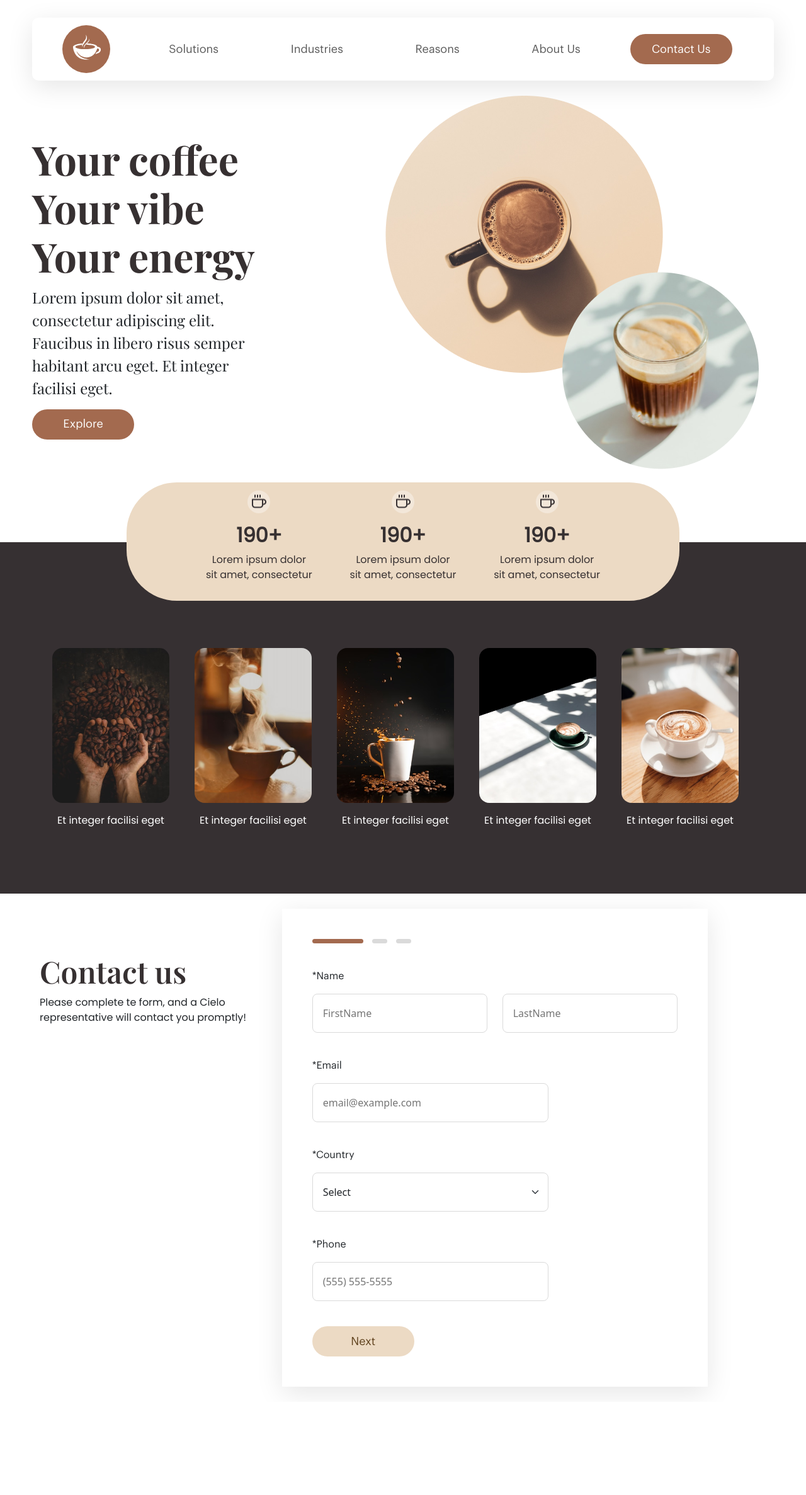
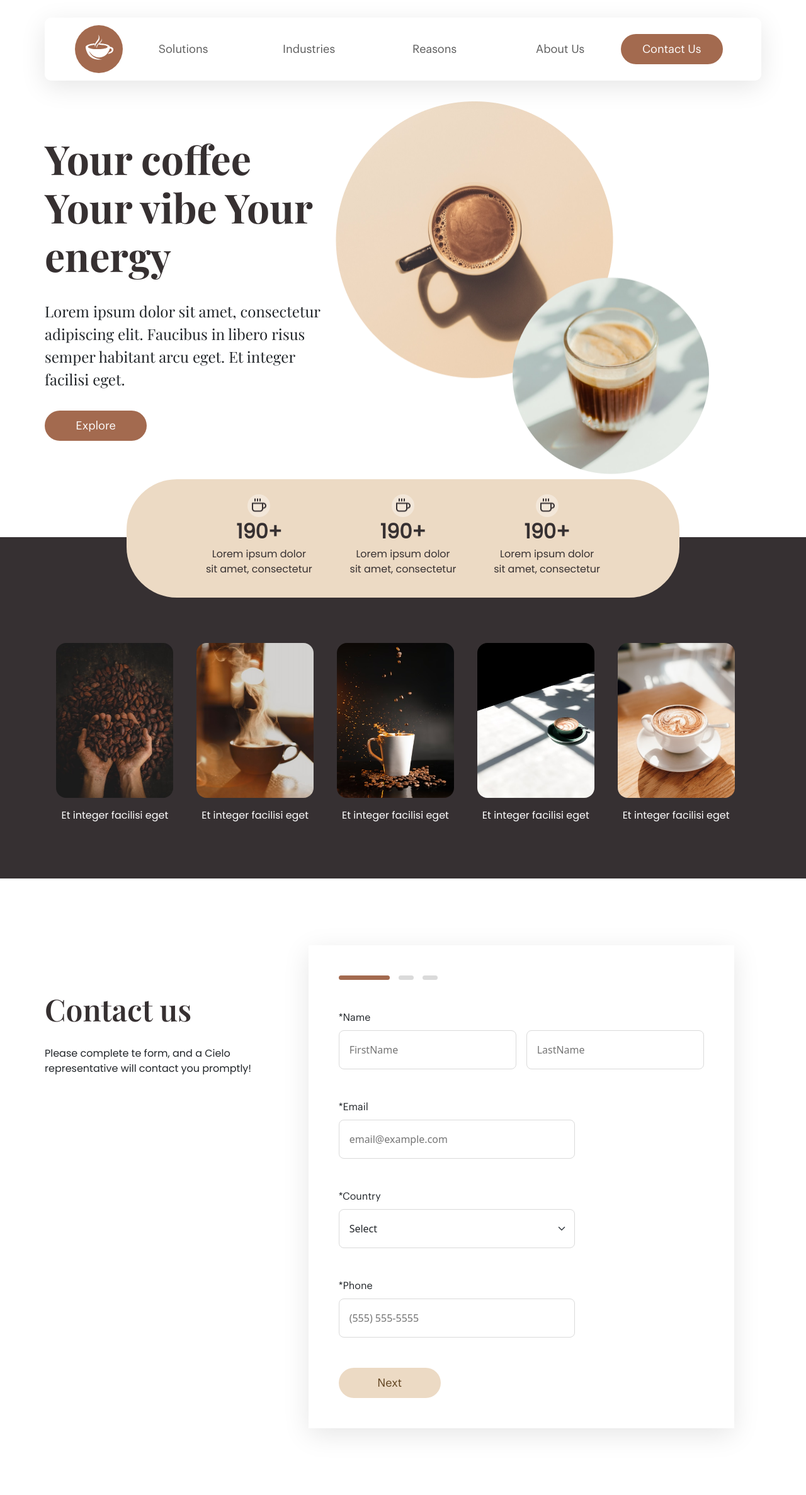
Before and after one commit to Narayan9813117963/Coffee, a PHP site: page / in a window 1280 px wide. Shown: the whole page at 63% size. Before the commit the page ends 2212 px from the top, so only its background shows below. Run offline with PHP 8.4, Linux system fonts and the light colour scheme; style sheets or scripts are compiled from the project's sources.

Commit message:
except the product part almost all fixed

```diff
--- a/dist/css/theme.css
+++ b/dist/css/theme.css
@@ -1,13 +1,13 @@
 @font-face {
-  font-family: "first-font";
+  font-family: "playfair-display";
   src: url(../../../dist/css/fonts/PlayfairDisplay-VariableFont_wght.ttf); }
 
 @font-face {
-  font-family: "second-font";
+  font-family: "GraphikRegular";
   src: url(../../../dist/css/fonts/GraphikRegular.otf); }
 
 @font-face {
-  font-family: "third-font";
+  font-family: "Poppins-Regular";
   src: url(../../../dist/css/fonts/Poppins-Regular.ttf); }
 
 * {
@@ -25,26 +25,30 @@
   margin: auto; }
 
 h1 {
-  font-family: "first-font";
+  font-family: "playfair-display";
   font-weight: 700;
   color: #363031;
-  font-size: 64px; }
+  font-size: 64px;
+  margin: 0; }
 
 h2 {
-  font-family: "first-font";
+  font-family: "playfair-display";
   font-weight: 600;
   color: #363031;
-  font-size: 48px; }
+  font-size: 48px;
+  margin: 0; }
 
 h3 {
-  font-family: "third-font";
+  font-family: "Poppins-Regular";
   font-weight: 600;
   color: #363031;
-  font-size: 32px; }
+  font-size: 32px;
+  margin: 0; }
 
 p {
   font-size: 16px;
-  font-family: "third-font"; }
+  font-family: "Poppins-Regular";
+  margin: 0; }
 
 li {
   list-style: none; }
@@ -57,7 +61,7 @@ a {
   color: #fff;
   width: 162px;
   height: 48px;
-  font-family: "second-font";
+  font-family: "GraphikRegular";
   border-radius: 25px;
   font-weight: 400;
   font-size: 18px;
@@ -80,6 +84,9 @@ a {
   justify-content: center;
   transition: background-color 0.3s, color 0.3s; }
 
+figure {
+  margin: 0; }
+
 img {
   width: 100%;
   height: 100%; }
@@ -87,13 +94,25 @@ img {
 .row {
   width: 100%; }
 
-@media screen and (max-width: 992px) {
+@media screen and (max-width: 1400px) {
   .custom-container {
     padding: 0 20px; } }
 
+.banner {
+  margin-top: 161px;
+  margin-bottom: 62px; }
+  .banner .left-sec-banner {
+    max-width: 464px;
+    width: 100%; }
+    .banner .left-sec-banner .banner-text {
+      gap: 32px; }
     .banner .left-sec-banner .banner-paragraph {
       font-size: 24px;
-  font-family: "first-font"; }
+      font-family: "playfair-display"; }
+  .banner .right-sec-banner {
+    max-width: 592.48px;
+    width: 100%;
+    height: 592.48px; }
 
 .product-wrapper {
   background: #363032;
@@ -113,6 +132,8 @@ img {
         min-height: 140px;
         width: 100%;
         margin: auto; }
+        .product-wrapper .customer-num-detail-wrapper .branch-customer-detail .detail-card-wrapper .section-detail {
+          gap: 4px; }
           .product-wrapper .customer-num-detail-wrapper .branch-customer-detail .detail-card-wrapper .section-detail .coffee-icon {
             height: 36px;
             width: 36px;
@@ -136,9 +157,14 @@ img {
     .product-wrapper .product-1 .product-name {
       color: #FFF; }
 
-.contact-wrapper .contact-head {
-  padding: 71px 0; }
-
+.contact-wrapper {
+  margin: 106px 0; }
+  .contact-wrapper .contact-text {
+    max-width: 360px;
+    width: 100%;
+    height: 280px; }
+    .contact-wrapper .contact-text .contact-head {
+      gap: 29px; }
   .contact-wrapper .contact-form-wrapper {
     max-width: 676px;
     width: 100%;
@@ -147,7 +173,7 @@ img {
     .contact-wrapper .contact-form-wrapper form {
       padding: 48px; }
       .contact-wrapper .contact-form-wrapper form .form-input-wrapper {
-      gap: 40px; }
+        gap: 48px; }
         .contact-wrapper .contact-form-wrapper form .form-input-wrapper .contact-step-indicator {
           max-width: 157px; }
           .contact-wrapper .contact-form-wrapper form .form-input-wrapper .contact-step-indicator .indicator {
@@ -161,10 +187,13 @@ img {
         .contact-wrapper .contact-form-wrapper form .form-input-wrapper .main-input-wrapper {
           max-width: 375px;
           width: 100%; }
+          .contact-wrapper .contact-form-wrapper form .form-input-wrapper .main-input-wrapper .first-last-name {
+            gap: 16px; }
           .contact-wrapper .contact-form-wrapper form .form-input-wrapper .main-input-wrapper label {
-          font-family: "second-font";
+            font-family: "GraphikRegular";
             font-size: 16px;
-          font-weight: 400; }
+            font-weight: 400;
+            margin-bottom: 8px; }
           .contact-wrapper .contact-form-wrapper form .form-input-wrapper .main-input-wrapper input,
           .contact-wrapper .contact-form-wrapper form .form-input-wrapper .main-input-wrapper select {
             width: 100%;
@@ -219,39 +248,53 @@ img {
     align-items: center; } }
 
 @media screen and (max-width: 576px) {
-  .product-wrapper {
-    padding-top: 232px; }
   .contact-head {
     padding: 32px 0 !important; }
   form {
     padding: 32px !important; } }
 
-.nav-wrapper {
+.header-navbar {
+  width: 100%;
+  position: fixed;
+  top: 0; }
+  .header-navbar .nav-wrapper {
     padding: 0 48px;
     box-shadow: 0px 10px 40px 0px rgba(0, 0, 0, 0.1);
     background-color: #fff;
     border-radius: 10px;
     margin-top: 28px;
-  height: 100px; }
-  .nav-wrapper .logo {
+    height: 100px;
+    gap: 48PX; }
+    .header-navbar .nav-wrapper .logo-wrapper {
       height: 76px;
       width: 76px; }
-  .nav-wrapper .navbar a {
+    .header-navbar .nav-wrapper .navigations {
+      max-width: 720px; }
+      .header-navbar .nav-wrapper .navigations .navbar ul li {
+        width: 96px; }
+        .header-navbar .nav-wrapper .navigations .navbar ul li a {
           font-size: 18px;
-    font-family: "second-font";
-    padding: 22px 10px; }
-  .nav-wrapper .toggler-btn .bar-icon {
+          font-family: "GraphikRegular";
+          height: 74px;
+          width: 100%; }
+    .header-navbar .nav-wrapper .contact-btn {
+      max-width: fit-content; }
+    .header-navbar .nav-wrapper .toggler-btn .bar-icon {
       width: 28px; }
-    .nav-wrapper .toggler-btn .bar-icon span {
+      .header-navbar .nav-wrapper .toggler-btn .bar-icon span {
         height: 1px;
         background-color: #363031; }
-  .nav-wrapper .offcanvas {
+    .header-navbar .nav-wrapper .offcanvas {
       background-color: #ffffff;
       height: 100vh !important; }
-    .nav-wrapper .offcanvas .offcanvas-body a {
+      .header-navbar .nav-wrapper .offcanvas .offcanvas-body a {
         color: #363031;
         font-size: 22px;
-      font-family: "second-font"; }
+        font-family: "GraphikRegular"; }
+
+@media screen and (max-width: 992px) {
+  .nav-wrapper {
+    justify-content: space-between; } }
 
 @media screen and (max-width: 576px) {
   .nav-wrapper {
--- a/inc/header.php
+++ b/inc/header.php
@@ -11,34 +11,34 @@
 </head>
 
 <body>
-    <header>
         <nav>
-            <div class="custom-container banner">
-                <div class="d-flex justify-content-between align-items-center nav-wrapper">
-                    <div class="col-lg-1">
+            <div class="header-navbar">
+            <div class="custom-container">
+                <div class="d-flex align-items-center nav-wrapper">
+                    <div class="col-lg-1 logo-wrapper">
                         <figure class="logo m-0">
                             <img src="../images/logo.svg" alt="logo">
                         </figure>
                     </div>
-                    <div class="col-lg-8 d-none d-lg-block">
-                        <div class="navbar px-4">
+                    <div class="col-lg-8 d-none d-lg-block navigations">
+                        <div class="navbar">
                             <ul class="navbar-nav mr-auto d-flex flex-row justify-content-between w-100">
                                 <li class="nav-item active">
-                                    <a class="nav-link" href="#">Solutions</a>
+                                    <a class="nav-link d-flex align-items-center justify-content-center" href="#">Solutions</a>
                                 </li>
                                 <li class="nav-item">
-                                    <a class="nav-link" href="#">Industries</a>
+                                    <a class="nav-link d-flex align-items-center justify-content-center" href="#">Industries</a>
                                 </li>
                                 <li class="nav-item">
-                                    <a class="nav-link" href="#">Reasons</a>
+                                    <a class="nav-link d-flex align-items-center justify-content-center" href="#">Reasons</a>
                                 </li>
                                 <li class="nav-item">
-                                    <a class="nav-link" href="#">About Us</a>
+                                    <a class="nav-link d-flex align-items-center justify-content-center" href="#">About Us</a>
                                 </li>
                             </ul>
                         </div>
                     </div>
-                    <div class="col-lg-2 d-flex d-none d-lg-block justify-content-end">
+                    <div class="col-lg-2 d-flex d-none d-lg-block justify-content-end contact-btn">
                         <a class="button-primary" href="#">Contact Us</a>
                     </div>
                     <div class=" col-3 col-md-3 col-lg-2 toggler-btn d-block d-lg-none justify-content-end">
@@ -75,5 +75,6 @@
                     </div>
                 </div>
             </div>
+            </div>
+
         </nav>
-    </header>
--- a/index.php
+++ b/index.php
@@ -1,20 +1,24 @@
 <?php include ('inc/header.php'); ?>
 <main>
     <div class="custom-container banner">
-        <div class="row align-items-center mt-4">
-            <div class="col-lg-4 col-md-12">
+        <div class="row align-items-center justify-content-between">
+            <div class="col-lg-5 col-md-12">
                 <div class="left-sec-banner">
+                <div class="banner-text d-flex flex-column">
                     <h1>Your coffee Your vibe Your energy</h1>
                     <p class="banner-paragraph">Lorem ipsum dolor sit amet, consectetur adipiscing elit. Faucibus in
                         libero risus semper habitant arcu eget. Et integer facilisi eget.</p>
                     <a class="button-primary" href="#">Explore</a>
                 </div>
+                </div>
             </div>
-            <div class="col-lg-8 col-md-12">
+            <div class="col-lg-7 col-md-12 p-0">
+                <div class="right-sec-banner">
                 <div class="hero-image d-flex justify-content-end">
-                    <figure>
+                    <figure class="mb-0">
                         <img src="../images/Hero images.png" alt="hero-img">
                     </figure>
+                </div>
                 </div>
             </div>
         </div>
@@ -109,16 +113,17 @@
     </div>
 </section>
 <section>
-    <div class="contact-wrapper my-4">
+    <div class="contact-wrapper">
         <div class="custom-container container">
             <div class="row">
-                <div class="col-lg-4">
-                    <div class="contact-head">
+                <div class="col-lg-4 contact-text d-flex flex-column justify-content-center">
+                    <div class="contact-head d-flex flex-column">
                         <h2>Contact us</h2>
                         <p>Please complete te form, and a Cielo representative will contact you promptly!</p>
                     </div>
                 </div>
                 <div class="col-lg-8">
+                    <div class="d-flex justify-content-end" >
                     <div class="contact-form-wrapper">
                         <form action="submit">
                             <div class="form-input-wrapper d-flex flex-column">
@@ -127,18 +132,18 @@
                                     <div class="indicator"></div>
                                     <div class="indicator"></div>
                                 </div>
-                                <div class="main-input-wrapper name-wrapper d-flex flex-column gap-3">
+                                <div class="main-input-wrapper name-wrapper d-flex flex-column">
                                     <label for="first-name">*Name</label>
-                                    <div class="first-last-name d-flex gap-4">
+                                    <div class="first-last-name d-flex">
                                         <input type="text" id="first-name" placeholder="FirstName">
                                         <input type="text" placeholder="LastName">
                                     </div>
                                 </div>
-                                <div class="main-input-wrapper d-flex flex-column gap-3">
+                                <div class="main-input-wrapper d-flex flex-column">
                                     <label for="email">*Email</label>
                                     <input type="text" id="email" placeholder="email@example.com">
                                 </div>
-                                <div class="main-input-wrapper d-flex flex-column gap-3">
+                                <div class="main-input-wrapper d-flex flex-column">
                                     <label for="country">*Country</label>
                                     <select class="form-select" id="country" aria-label="Default select example">
                                         <option selected>Select</option>
@@ -147,7 +152,7 @@
                                         <option value="3">China</option>
                                     </select>
                                 </div>
-                                <div class="main-input-wrapper d-flex flex-column gap-3">
+                                <div class="main-input-wrapper d-flex flex-column">
                                     <label for="phone">*Phone</label>
                                     <input type="text" id="phone" placeholder="(555) 555-5555">
                                 </div>
@@ -157,6 +162,7 @@
                             </div>
                         </form>
                     </div>
+                    </div>
                 </div>
             </div>
         </div>
--- a/src/scss/themes/_header.scss
+++ b/src/scss/themes/_header.scss
@@ -1,3 +1,7 @@
+.header-navbar{
+  width: 100%;
+  position: fixed;
+  top: 0;
   .nav-wrapper{
     padding: 0 48px;
     box-shadow: 0px 10px 40px 0px rgba(0, 0, 0, 0.1);
@@ -5,17 +9,31 @@
     border-radius: 10px;
     margin-top: 28px;
     height: 100px;
-  .logo{
+    gap: 48PX;
+    .logo-wrapper{
       height: 76px;
       width: 76px;
     }
+    .navigations{
+      max-width: 720px;
       .navbar{
+        ul{
+          li{
+            width: 96px;
             a{
               font-size: 18px;
-      font-family: $secondary-font;
-      padding: 22px 10px;
+              font-family: $GraphikRegular-font;
+             height: 74px;
+              width: 100%;
             }
           }
+        }
+      }
+    }
+    .contact-btn{
+      max-width: fit-content;
+    }
+
     .toggler-btn {
       .bar-icon {
       width: 28px;
@@ -34,9 +52,18 @@
       a{
         color: $primary-text-color;
         font-size: 22px;
-      font-family: $secondary-font;
+        font-family: $GraphikRegular-font;
       }
     }
+  }
+  }
+
+}
+
+
+@media screen and (max-width: 992px) {
+  .nav-wrapper{
+    justify-content: space-between;
   }
 }
 @media screen and (max-width: 576px) {
--- a/src/scss/themes/_mixins.scss
+++ b/src/scss/themes/_mixins.scss
@@ -4,7 +4,7 @@
     color: $secondary-text-color;
     width: $width;
     height: $height;
-    font-family: $secondary-font;
+    font-family: $GraphikRegular-font;
     border-radius: $border-radius;
     font-weight: $font-weight;
     font-size: 18px;
--- a/src/scss/themes/_styles.scss
+++ b/src/scss/themes/_styles.scss
@@ -16,29 +16,33 @@
 }
 
 h1 {
-  font-family: $primary-regular-font;
+  font-family:$playfair-regular-font;
   font-weight: 700;
   color: $primary-text-color;
   font-size: 64px;
+  margin: 0;
 }
 
 h2 {
-  font-family: $primary-regular-font;
+  font-family:$playfair-regular-font;
   font-weight: 600;
   color: $primary-text-color;
   font-size: 48px;
+  margin: 0;
 }
 
 h3 {
-  font-family: $third-font;
+  font-family: $Poppins-font;
   font-weight: 600;
   color: $primary-text-color;
   font-size: 32px;
+  margin: 0;
 }
 
 p {
   font-size: 16px;
-  font-family: $third-font;
+  font-family: $Poppins-font;
+  margin: 0;
 }
 
 li {
@@ -56,6 +60,9 @@ a {
 .button-secondary {
   @include button($secondary-color, $secondary-text-color);
 }
+figure{
+  margin: 0;
+}
 
 img {
   width: 100%;
@@ -66,7 +73,7 @@ img {
   width: 100%;
 }
 
-@media screen and (max-width: 992px) {
+@media screen and (max-width: 1400px) {
   .custom-container {
     padding: 0 20px;
   }
--- a/src/scss/themes/_top.scss
+++ b/src/scss/themes/_top.scss
@@ -1,9 +1,24 @@
 .banner {
+  margin-top: 161px;
+  margin-bottom: 62px;
+
   .left-sec-banner {
+    max-width: 464px;
+    width: 100%;
+    .banner-text{
+      gap: 32px;
+    }
+
     .banner-paragraph {
       font-size: 24px;
-      font-family: $primary-regular-font;
+      font-family: $playfair-regular-font;
     }
+  }
+
+  .right-sec-banner {
+    max-width: 592.48px;
+    width: 100%;
+    height: 592.48px;
   }
 }
 
@@ -30,6 +45,7 @@
         margin: auto;
 
         .section-detail {
+          gap: 4px;
           .coffee-icon {
             height: 36px;
             width: 36px;
@@ -70,8 +86,15 @@
 }
 
 .contact-wrapper {
-  .contact-head {
-    padding: 71px 0;
+  margin: 106px 0;
+
+  .contact-text {
+    max-width: 360px;
+    width: 100%;
+    height: 280px;
+    .contact-head{
+      gap: 29px;
+    }
   }
 
   .contact-form-wrapper {
@@ -84,7 +107,7 @@
       padding: 48px;
 
       .form-input-wrapper {
-        gap: 40px;
+        gap: 48px;
 
         .contact-step-indicator {
           max-width: 157px;
@@ -101,13 +124,20 @@
             }
           }
         }
+
         .main-input-wrapper {
           max-width: 375px;
           width: 100%;
+
+          .first-last-name {
+            gap: 16px;
+          }
+
           label {
-            font-family: $secondary-font;
+            font-family: $GraphikRegular-font;
             font-size: 16px;
             font-weight: 400;
+            margin-bottom: 8px;
           }
 
           input,
@@ -128,7 +158,8 @@
             }
           }
         }
-        .name-wrapper{
+
+        .name-wrapper {
           max-width: 100%;
         }
       }
@@ -141,11 +172,13 @@
 
   }
 }
+
 @media screen and (max-width: 1200px) {
-  .customer-num-detail-wrapper{
+  .customer-num-detail-wrapper {
     top: -10% !important;
   }
 }
+
 @media screen and (max-width: 992px) {
   .row {
     margin-left: 0;
@@ -153,23 +186,26 @@
 
   .left-sec-banner {
     margin-bottom: 30px;
+    max-width: 100% !important;
   }
-
-  .product-wrapper {
-    margin-top: 242px;
-    padding: 0;
-    padding-top: 232px;
-    .customer-num-detail-wrapper{
+  .right-sec-banner {
+    margin-bottom: 30px;
+    max-width: 100% !important;
+    .hero-image{
+      justify-content: center !important;
+    }
+  }
+  .customer-num-detail-wrapper {
     top: -17% !important;
   }
 
   .branch-customer-detail {
     padding: 20px !important;
   }
-  }
 
 .contact-wrapper {
-    .contact-head {
+  .contact-text{
+    margin: auto;
     text-align: center;
   }
 
@@ -177,30 +213,24 @@
     margin: auto;
   }
 }
-
 }
 
 @media screen and (max-width: 768px) {
-  .product-wrapper {
-    margin-top: 360px;
-    padding-top: 332px;
-  }
 
   .first-last-name {
     flex-direction: column;
   }
-  .name-wrapper{
+
+  .name-wrapper {
     max-width: 375px !important;
   }
-  .form-input-wrapper{
+
+  .form-input-wrapper {
     align-items: center;
   }
 }
 
 @media screen and (max-width: 576px) {
-  .product-wrapper {
-    padding-top: 232px;
-  }
   .contact-head {
     padding: 32px 0 !important;
   }
--- a/src/scss/themes/_vars.scss
+++ b/src/scss/themes/_vars.scss
@@ -1,22 +1,22 @@
 @font-face {
-  font-family: "first-font";
+  font-family: "playfair-display";
   src: url(../../../dist/css/fonts/PlayfairDisplay-VariableFont_wght.ttf);
 }
 
 @font-face {
-  font-family: "second-font";
+  font-family: "GraphikRegular";
   src: url(../../../dist/css/fonts/GraphikRegular.otf);
 }
 
 @font-face {
-  font-family: "third-font";
+  font-family: "Poppins-Regular";
   src: url(../../../dist/css/fonts/Poppins-Regular.ttf);
 }
 
 $primary-color: #A36A4F;
 $secondary-color: #ECDAC4;
-$primary-regular-font: "first-font";
-$secondary-font: "second-font";
-$third-font: "third-font";
+$playfair-regular-font: "playfair-display";
+$GraphikRegular-font: "GraphikRegular";
+$Poppins-font: "Poppins-Regular";
 $primary-text-color: #363031;
 $secondary-text-color: #fff;
```
Also changed, not shown: other parts of dist/css/theme.css (+12 -12 lines), dist/js/custom.js. Lines whose indentation alone changed are shown as unchanged.
